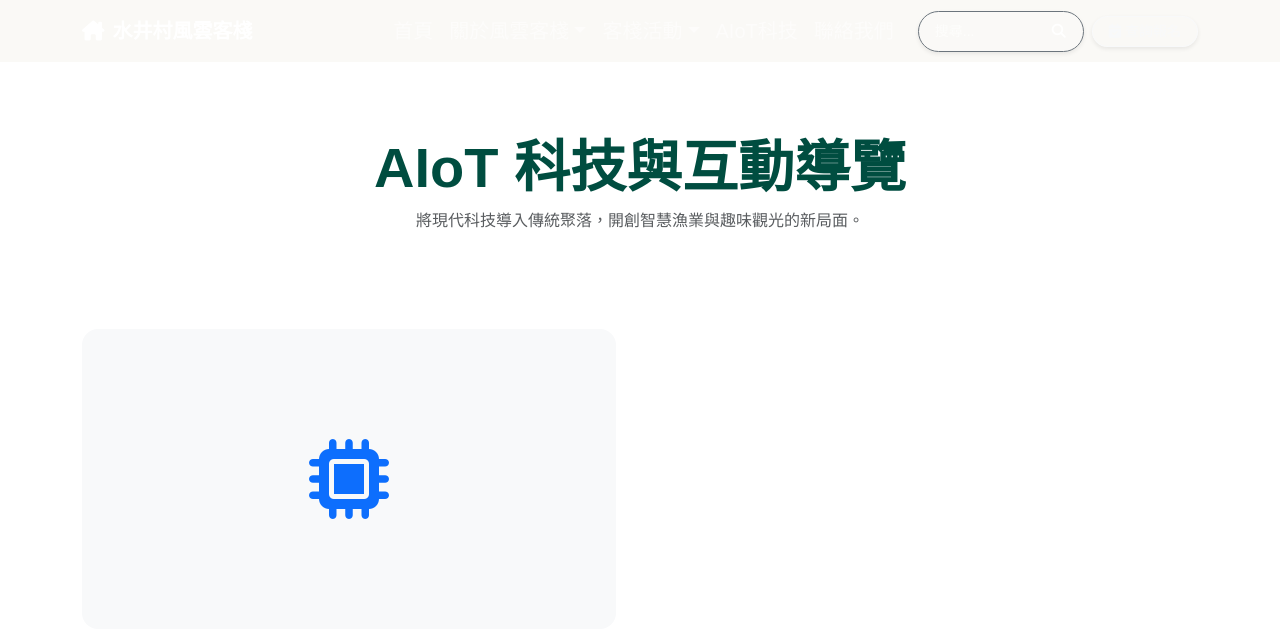
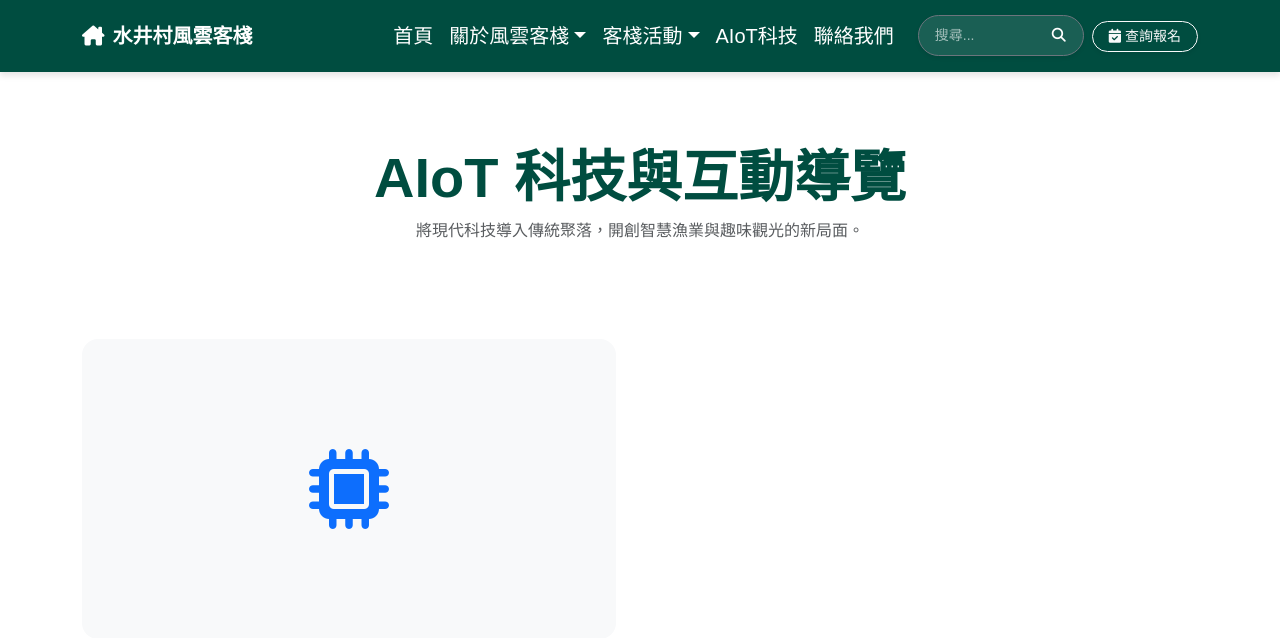
Before and after one commit to Nono0325/Shuijing-Fengyun-Inn, a Django app: page /aiot-guide/ in a window 1280 px wide. Shown: the top 638 px of the page. Run offline with Django 5.2, Linux system fonts and the light colour scheme; data comes from the database, SQL or seed files in the repository; data that the repository does not hold is empty.

Commit message:
UI fix: Restored navbar background and link styles for corrected visibility

```diff
--- a/templates/base.html
+++ b/templates/base.html
@@ -32,6 +32,19 @@
         }
         main {
             flex: 1 0 auto;
+        }
+        .navbar {
+            background-color: var(--primary-color) !important;
+            box-shadow: 0 4px 6px rgba(0,0,0,0.1);
+            padding: 0.8rem 0;
+        }
+        .navbar-brand, .nav-link {
+            color: #fff !important;
+            font-weight: 500;
+        }
+        .nav-link:hover {
+            color: #d7ccc8 !important;
+            transform: translateY(-1px);
         }
         .footer {
             flex-shrink: 0;
```
